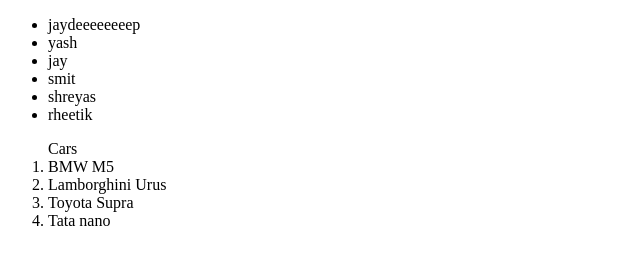
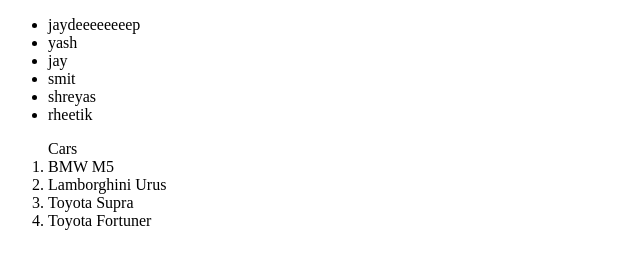
Before and after one commit to jaydeep-zeus-3704/task1_devops, a website: page src/frontend/index.html in a window 1280 px wide. Shown: the full height of the page, 0-640 px from the left. Drawn offline with Linux system fonts and the light colour scheme.

Commit message:
updates last car

```diff
--- a/src/frontend/index.html
+++ b/src/frontend/index.html
@@ -20,7 +20,7 @@
         <li>BMW M5</li>
         <li>Lamborghini Urus</li>
         <li>Toyota Supra</li>
-        <li>Tata nano</li>
+        <li>Toyota Fortuner</li>
     </ol>
 </body>
 </html>
```
